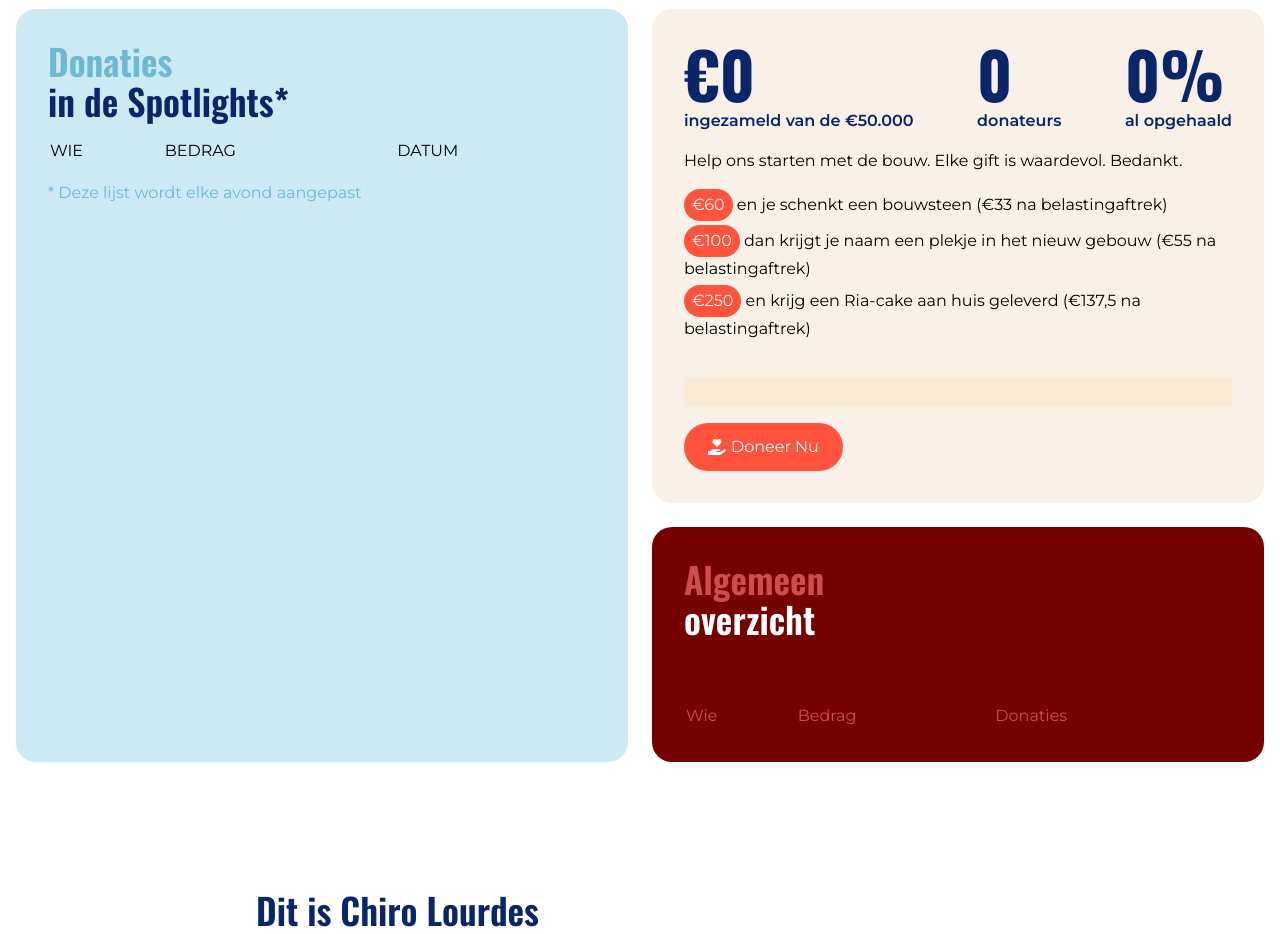
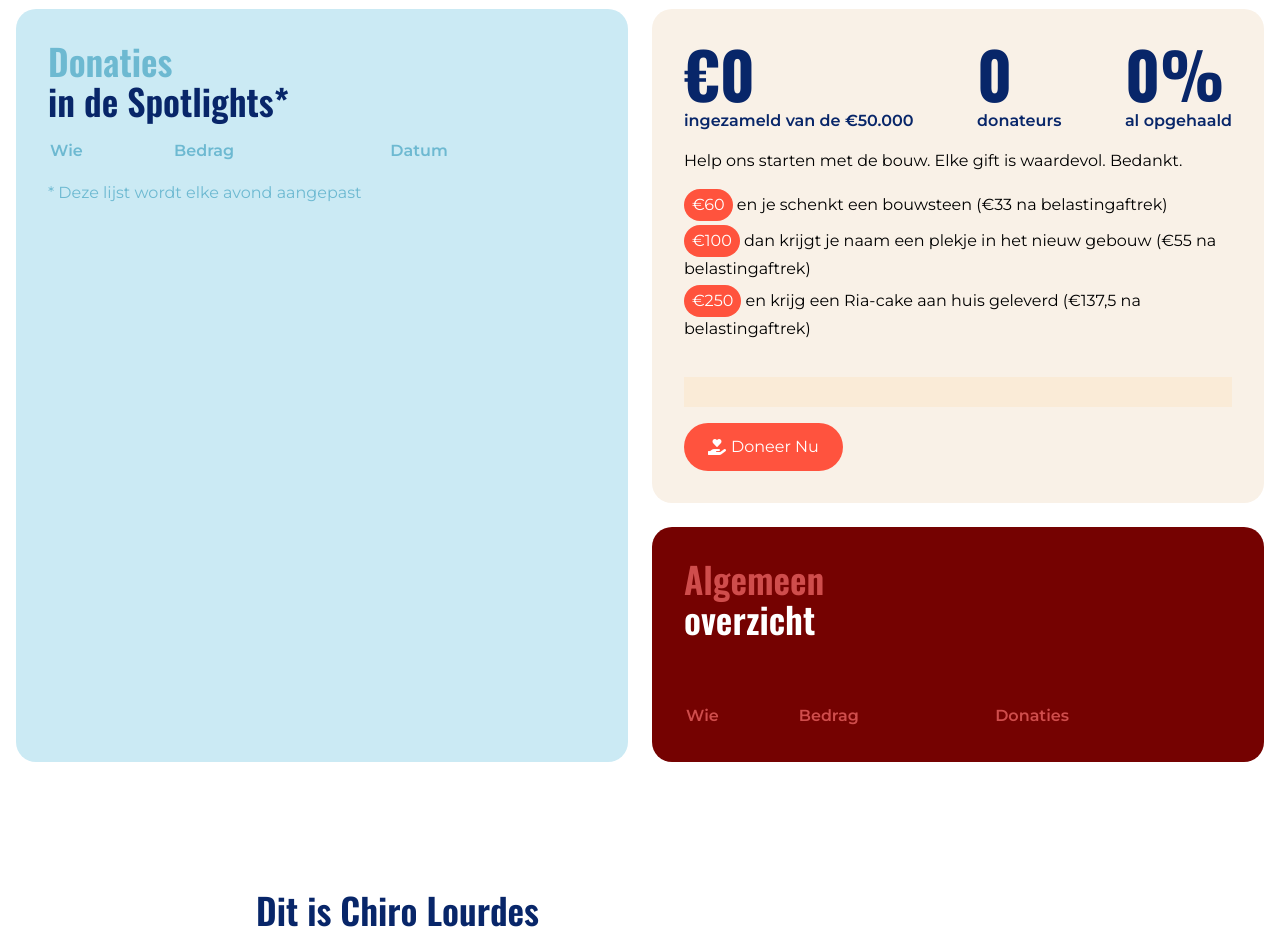
Before and after one commit to jochengerardi-tomtom/ui-crowdfunding-with-koalect, a website: page index.html in a window 1280 px wide. Shown: the part 880-1814 px from the top of the page. Drawn offline with nearby package versions, Linux system fonts and the light colour scheme; no server answers.

Commit message:
fix: scroll on donations

```diff
--- a/css/layout.css
+++ b/css/layout.css
@@ -34,6 +34,10 @@ h3 {
   line-height: 1.25;
 }
 
+th {
+  font-weight: 700;
+}
+
 th, td {
   padding: 2px;
 }
@@ -46,11 +50,6 @@ th, td {
   display: flex;
   align-items: center;
   gap: 8px;
-}
-
-table thead {
-  text-align: left;
-  text-transform: uppercase;
 }
 
 td {
--- a/index.html
+++ b/index.html
@@ -46,10 +46,10 @@
 				<div class="flex flex-col gap-4 w-full col-span-1 md:row-span-3 bg-[#CBEAF4] rounded-[20px] p-8">
 					<h3 class="text-[#082669] text-4xl"><span class="text-[#6DB9D1]">Donaties</span><br> in de Spotlights*</h3>
 
-					<div class="overflow-x-scroll">
+					<div class="overflow-x-scroll max-h-[610px]">
 						<table id="data-table">
-							<thead>
-								<tr>
+							<thead class="sticky top-0 bg-[#CBEAF4]">
+								<tr class="text-[#6DB9D1]">
 									<th>Wie</th>
 									<th>Bedrag</th>
 									<th>Datum</th>
```
